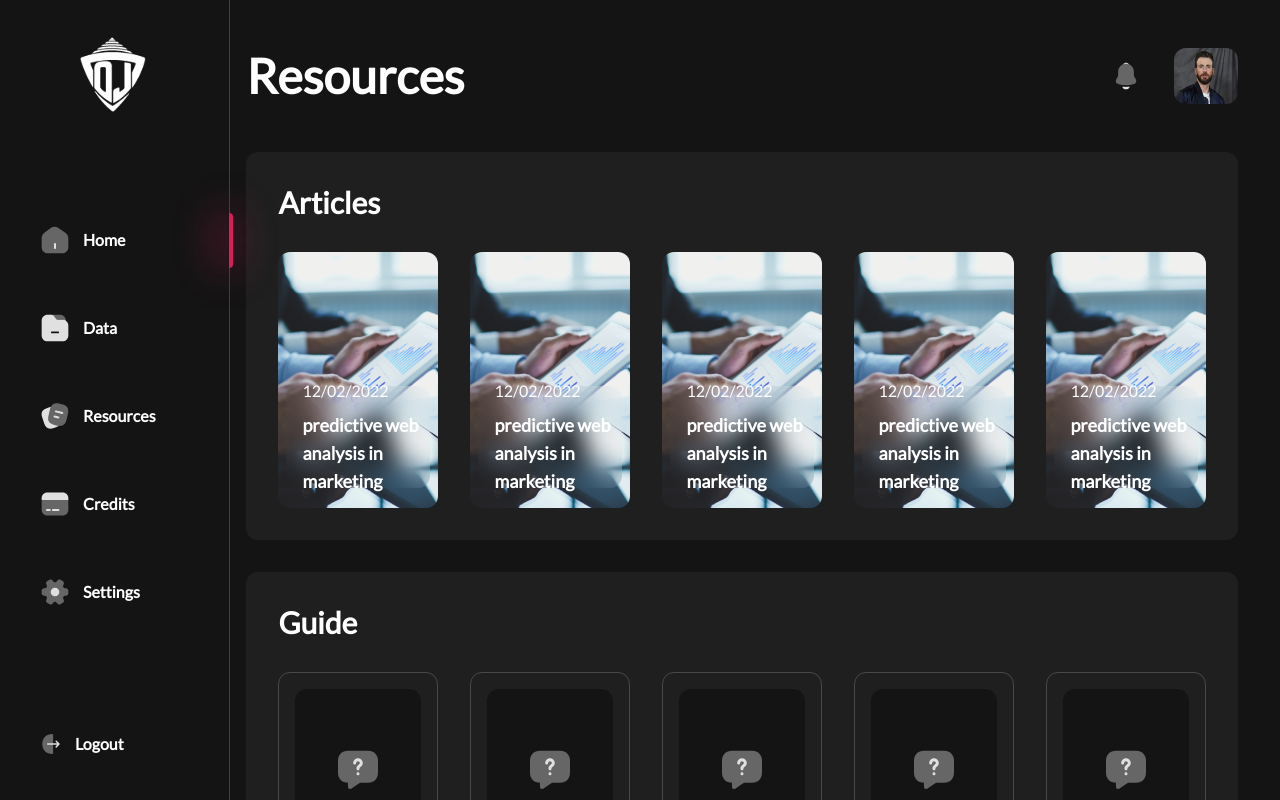
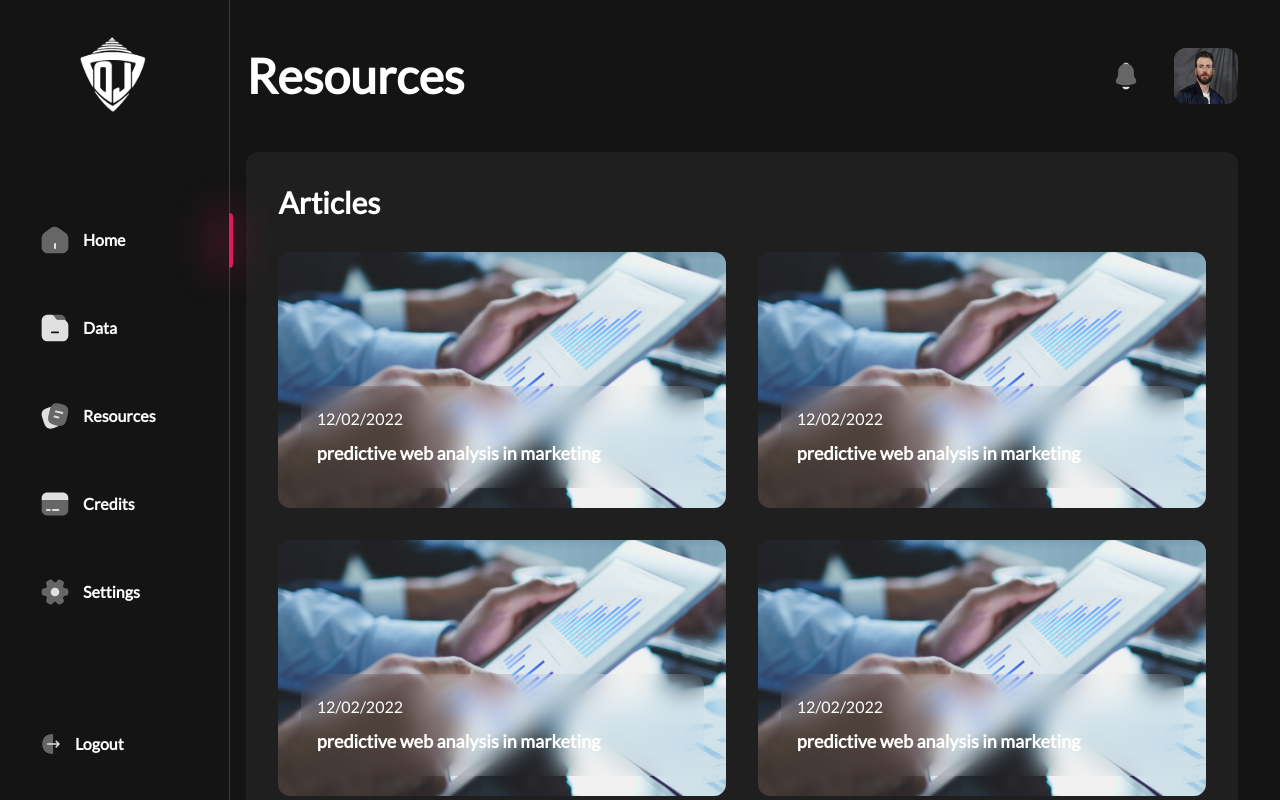
Before and after one commit to ishimweemmy/track-master, a React (Vite) app: page /dashboard/resources in a window 1280 px wide. Built offline with nearby package versions, Linux system fonts and the light colour scheme.

Commit message:
[feat]: completed the resources page

```diff
--- a/src/components/Resources/FaAccordion.tsx
+++ b/src/components/Resources/FaAccordion.tsx
@@ -22,16 +22,17 @@ const FacAccordion: FC<AccordionProps> = (props) => {
                     cursor: `none`,
                     boxShadow: `none`,
                     borderRadius: 0,
-                    backgroundColor: "#1F1F1F"
+                    backgroundColor: "#1F1F1F",
+                    padding: "1rem"
                 }}
                 className={`w-full pb-1 shadow-none border-none miniTablet:pb-[2rem] miniTablet:pt-[2rem] rounded-2xl bg-gray-300 ${panel == "panel1" && "border-t"}`}
             >
                 <AccordionSummary
                     expandIcon={
                         expanded ? (
-                            <img src="/bulk/arrow-up.svg" />
+                            <img src="/bulk/arrow-up.svg" className="w-12 h-12 " />
                         ) : (
-                            <img src="/bulk/arrow-bottom.svg" />
+                            <img src="/bulk/arrow-bottom.svg" className="w-12 h-12 " />
                         )
                     }
                     aria-controls="panel1a-content"
--- a/src/components/Resources/Resources.tsx
+++ b/src/components/Resources/Resources.tsx
@@ -7,25 +7,29 @@ import Guide from "./Guide";
 const Resources = () => {
   const accordionData = [
     {
-      question: "Lorem ipsum dolor sit amet, consectetur adipiscing elit. Sed tristique ligula vitae lectus commodo pretium. Mauris tincidunt ex vel justo porttitor suscipit. Sed pharetra purus ",
+      question:
+        "Lorem ipsum dolor sit amet, consectetur adipiscing elit. Sed tristique ligula vitae lectus commodo pretium. Mauris tincidunt ex vel justo porttitor suscipit. Sed pharetra purus ",
       answer:
         "yes it is possible that you can change the shipping address anytime before 3 days but notice that if you do so it will the delay in the arrival of your order",
       panel: "panel1",
     },
     {
-      question: "Lorem ipsum dolor sit amet, consectetur adipiscing elit. Sed tristique ligula vitae lectus commodo pretium. Mauris tincidunt ex vel justo porttitor suscipit. Sed pharetra purus ",
+      question:
+        "Lorem ipsum dolor sit amet, consectetur adipiscing elit. Sed tristique ligula vitae lectus commodo pretium. Mauris tincidunt ex vel justo porttitor suscipit. Sed pharetra purus ",
       answer:
         "yes it is possible that you can change the shipping address anytime before 3 days but notice that if you do so it will the delay in the arrival of your order",
       panel: "panel2",
     },
     {
-      question: "Lorem ipsum dolor sit amet, consectetur adipiscing elit. Sed tristique ligula vitae lectus commodo pretium. Mauris tincidunt ex vel justo porttitor suscipit. Sed pharetra purus ",
+      question:
+        "Lorem ipsum dolor sit amet, consectetur adipiscing elit. Sed tristique ligula vitae lectus commodo pretium. Mauris tincidunt ex vel justo porttitor suscipit. Sed pharetra purus ",
       answer:
         "yes it is possible that you can change the shipping address anytime before 3 days but notice that if you do so it will the delay in the arrival of your order",
       panel: "panel3",
     },
     {
-      question: "Lorem ipsum dolor sit amet, consectetur adipiscing elit. Sed tristique ligula vitae lectus commodo pretium. Mauris tincidunt ex vel justo porttitor suscipit. Sed pharetra purus ",
+      question:
+        "Lorem ipsum dolor sit amet, consectetur adipiscing elit. Sed tristique ligula vitae lectus commodo pretium. Mauris tincidunt ex vel justo porttitor suscipit. Sed pharetra purus ",
       answer:
         "yes it is possible that you can change the shipping address anytime before 3 days but notice that if you do so it will the delay in the arrival of your order",
       panel: "panel4",
@@ -37,7 +41,8 @@ const Resources = () => {
     (panel: string) => (event: React.SyntheticEvent, isExpanded: boolean) => {
       setExpanded(isExpanded ? panel : false);
     };
-  return <div className="resources w-[80%] h-fit flex flex-col items-center gap-8 px-4 max-h-screen overflow-y-auto">
+  return (
+    <div className="resources w-[80%] h-fit flex flex-col items-center gap-8 px-4 max-h-screen overflow-y-auto lPhone:w-full ">
       <div className="w-full flex items-center justify-between py-4 mt-8">
         <span className="text-white text-5xl font-bold">Resources</span>
         <div className="w-fit h-full flex gap-5">
@@ -55,25 +60,30 @@ const Resources = () => {
       </div>
 
       <div className="w-full h-full flex flex-col justify-start gap-8 bg-gray rounded-xl p-8  ">
-      <span className="text-white text-3xl font-bold">
-        Articles
-      </span>
-      <div className="flex gap-8 ">
-        {articlesData.map(data => {
+        <span className="text-white text-3xl font-bold">Articles</span>
+        <div className="w-full grid grid-cols-4 gap-8 lTable:grid-cols-2 xsPhone:grid-cols-1 lPhone:grid-cols-2 ">
+          {articlesData.map((data) => {
             const { title, description, publish_date, imgSrc } = data;
-          return <Article title={title} description={description} publish_date={publish_date} imgSrc={imgSrc} />
+            return (
+              <Article
+                title={title}
+                description={description}
+                publish_date={publish_date}
+                imgSrc={imgSrc}
+              />
+            );
           })}
         </div>
       </div>
 
       <div className="w-full h-full flex flex-col justify-start gap-8 bg-gray rounded-xl p-8  ">
-      <span className="text-white text-3xl font-bold">
-        Guide
-      </span>
-      <div className="flex gap-8 ">
-        {guidesData.map(data => {
+        <span className="text-white text-3xl font-bold">Guide</span>
+        <div className="w-full grid grid-cols-4 gap-8 lTable:grid-cols-2 xsPhone:grid-cols-1 lPhone:grid-cols-2">
+          {guidesData.map((data) => {
             const { title, description, label } = data;
-          return <Guide title={title} description={description} label={label} />
+            return (
+              <Guide title={title} description={description} label={label} />
+            );
           })}
         </div>
       </div>
@@ -92,7 +102,8 @@ const Resources = () => {
           );
         })}
       </div>
-  </div>;
+    </div>
+  );
 };
 
 export default Resources;
--- a/src/data/articles.json
+++ b/src/data/articles.json
@@ -1,10 +1,4 @@
 [
-  {
-    "imgSrc": "loginBg.png",
-    "title": "predictive web analysis in marketing",
-    "publish_date": "12/02/2022",
-    "description": "lorem ipsum dolor sit amet, consectetur adipiscing elit adipiscing, sed diam nonumy eirmod tempor invid id dolor sit amet   ut labore et dolore magna aliquy"
-  },
   {
     "imgSrc": "loginBg.png",
     "title": "predictive web analysis in marketing",
--- a/src/data/guides.json
+++ b/src/data/guides.json
@@ -19,10 +19,4 @@
     "title": "predictive web analysis in marketing",
     "description": "lorem ipsum dolor sit amet, consectetur adipiscing elit adipiscing, sed diam nonumy eirmod tempor invid id dolor sit amet   ut labore et dolore magna aliquy"
   }
-  ,
-  {
-    "label": "Credit",
-    "title": "predictive web analysis in marketing",
-    "description": "lorem ipsum dolor sit amet, consectetur adipiscing elit adipiscing, sed diam nonumy eirmod tempor invid id dolor sit amet   ut labore et dolore magna aliquy"
-  }
 ]
--- a/tailwind.config.cjs
+++ b/tailwind.config.cjs
@@ -19,13 +19,11 @@ module.exports = {
         ssm1: { max: "500px" },
         ssm: { max: "600px" },
         sm: { max: "639px" },
-        lPhone: { max: "700px" },
         md: { max: "767px" },
         lMd: { max: "870px" },
         ipr1: { max: "900px" },
         ipr: { max: "913px" },
         lMd2: { max: "980px" },
-        datar: {max: "1000px"},
         "2lg": { max: "1311px" },
         "2mlg": { max: "1195px" },
         lg: { max: "1023px" },
@@ -35,9 +33,12 @@ module.exports = {
         xlt: { max: "1210px" },
         lgXl: { max: "1300px" },
         lTable: { max: "1350px" },
+        xsPhone: { max: "730px" },
+        lPhone: { max: "700px" },
         table: { max: "1430px" },
         sidebar: { max: "1500px" },
         "2xl": { max: "1535px" },
+        datar: { max: "1000px" },
       },
     },
   },
```
Lines whose indentation alone changed are shown as unchanged.
